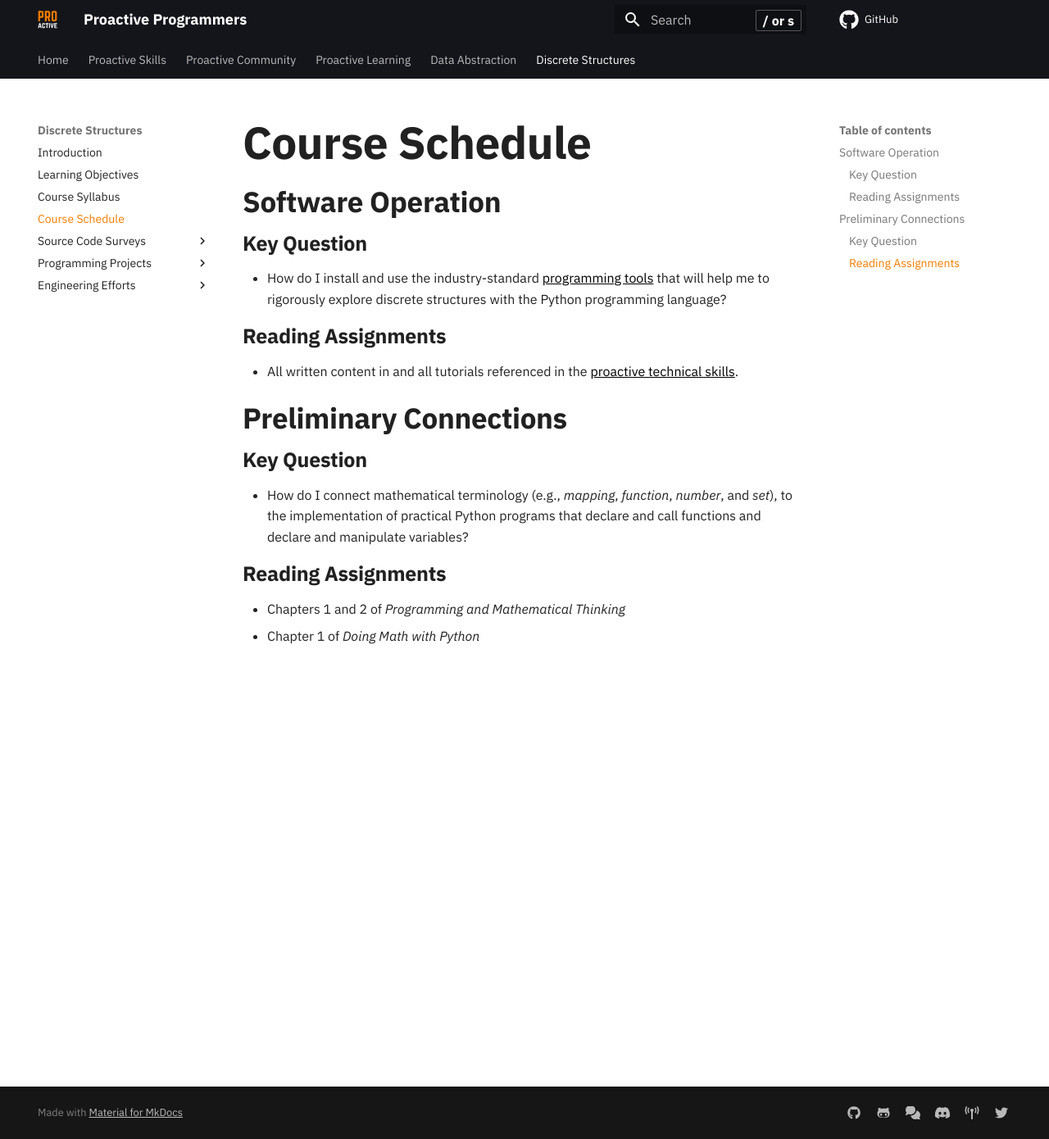
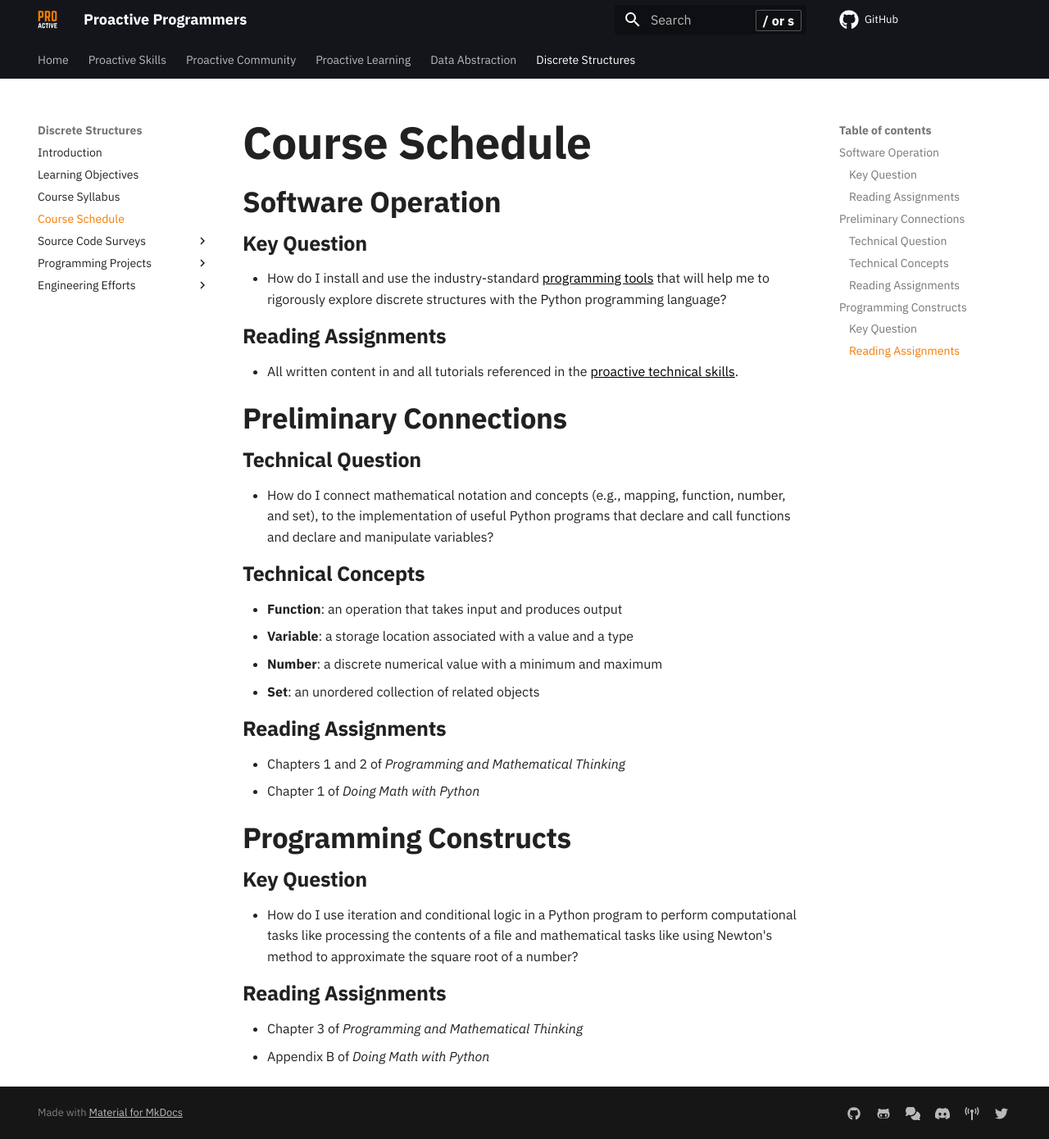
Before and after one commit to ProactiveProgrammers/www.proactiveprogrammers.com, an MkDocs documentation site: the page built from docs/discrete-structures/schedule-discrete-structures.md, in a window 1280 px wide and 1390 px high. Shown: the whole window at 82% size. Built offline with MkDocs 1.6.1 and Material for MkDocs 9.7.7, drawn with Linux system fonts in a browser that asks for light colours; comment, search, counter and statistics services are not loaded.

Commit message:
feat: Add technical concepts to schedule-discrete-structures.

```diff
--- a/docs/discrete-structures/schedule-discrete-structures.md
+++ b/docs/discrete-structures/schedule-discrete-structures.md
@@ -15,13 +15,33 @@
 
 ## Preliminary Connections
 
-### Key Question
+### Technical Question
 
-- How do I connect mathematical terminology (e.g., *mapping*, *function*,
-  *number*, and *set*), to the implementation of practical Python programs that
+- How do I connect mathematical notation and concepts (e.g., mapping, function,
+  number, and set), to the implementation of useful Python programs that
   declare and call functions and declare and manipulate variables?
+
+### Technical Concepts
+
+- **Function**: an operation that takes input and produces output
+- **Variable**: a storage location associated with a value and a type
+- **Number**: a discrete numerical value with a minimum and maximum
+- **Set**: an unordered collection of related objects
 
 ### Reading Assignments
 
 - Chapters 1 and 2 of *Programming and Mathematical Thinking*
 - Chapter 1 of *Doing Math with Python*
+
+## Programming Constructs
+
+### Key Question
+
+- How do I use iteration and conditional logic in a Python program to perform
+  computational tasks like processing the contents of a file and mathematical
+  tasks like using Newton's method to approximate the square root of a number?
+
+### Reading Assignments
+
+- Chapter 3 of *Programming and Mathematical Thinking*
+- Appendix B of *Doing Math with Python*
```
